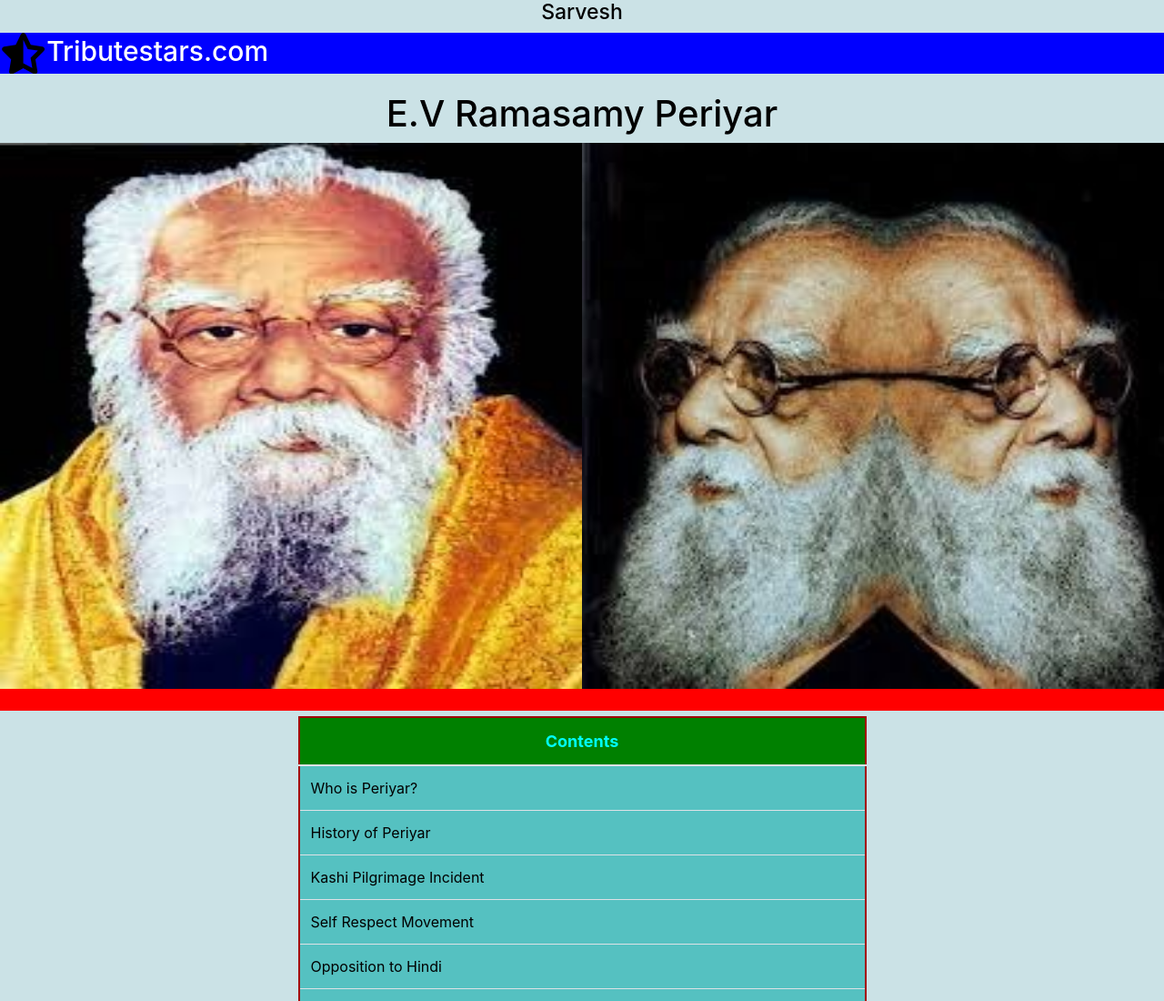
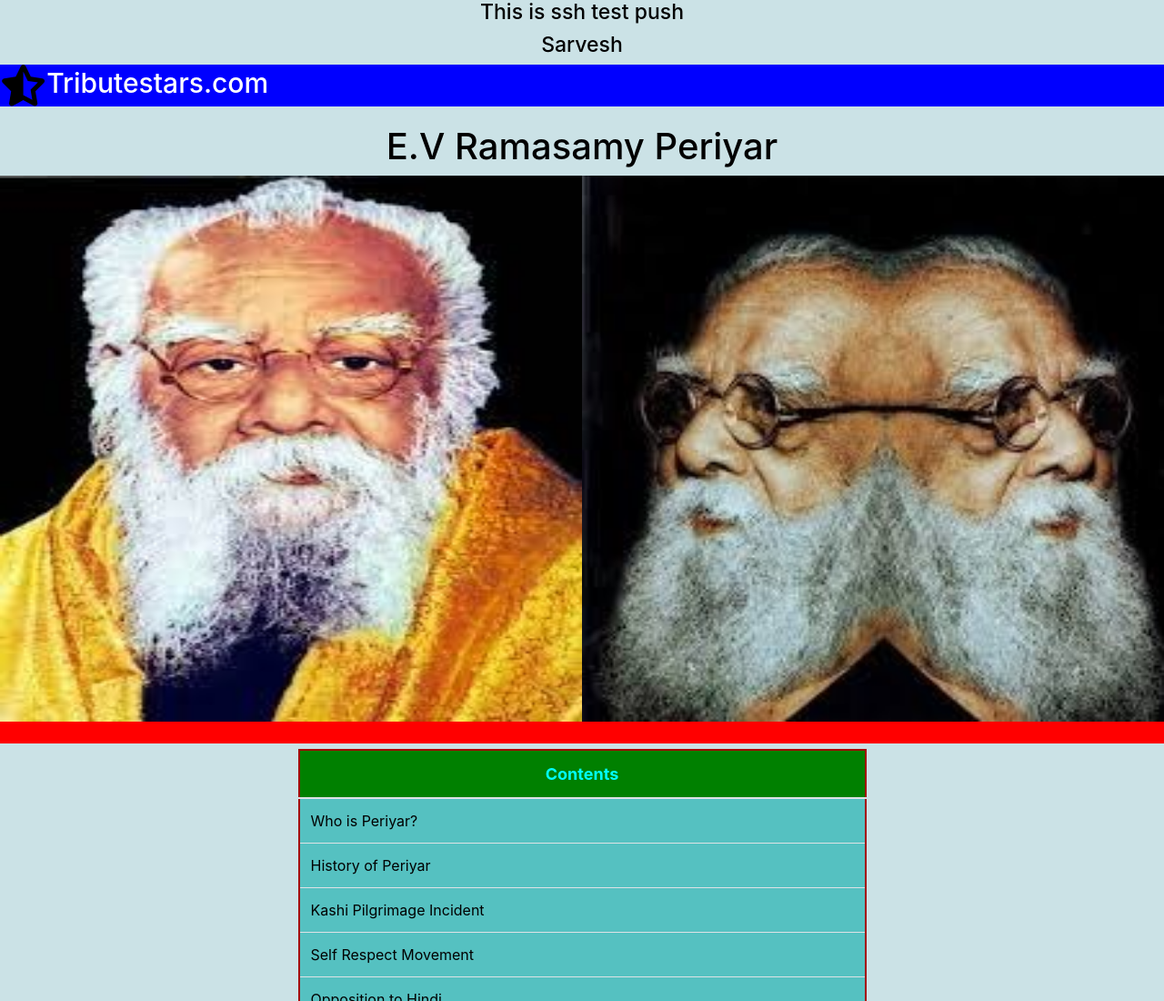
Before and after one commit to sarveshja/Tribute_website, a plain HTML site: page index.html in a window 1280 px wide. Shown: the top 1100 px of the page at 91% size. Drawn offline with nearby package versions, Linux system fonts and the light colour scheme.

Commit message:
This is an ssh test commit

```diff
--- a/index.html
+++ b/index.html
@@ -8,6 +8,7 @@
 
     </head>
     <body>
+        <h2>This is ssh test push</h2>
         <h2>Sarvesh</h2>
         <div class="container-fluid">
             <div class="row">
```
